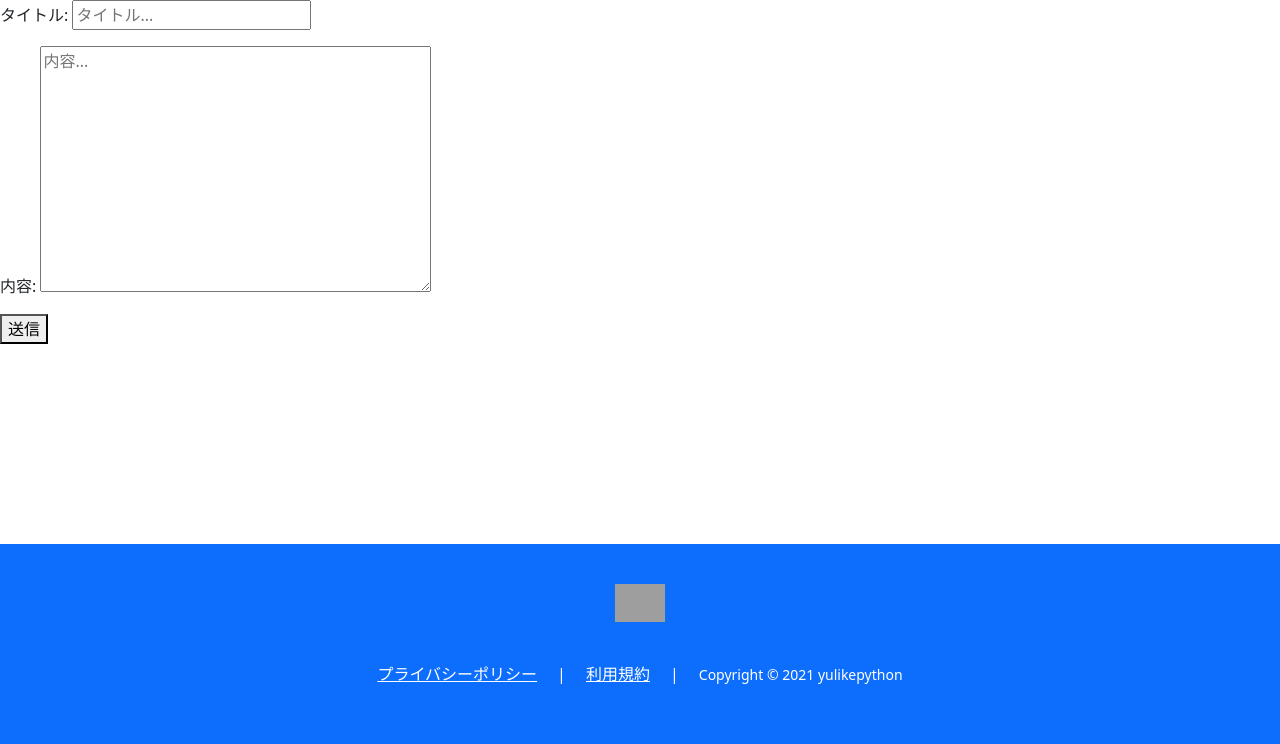
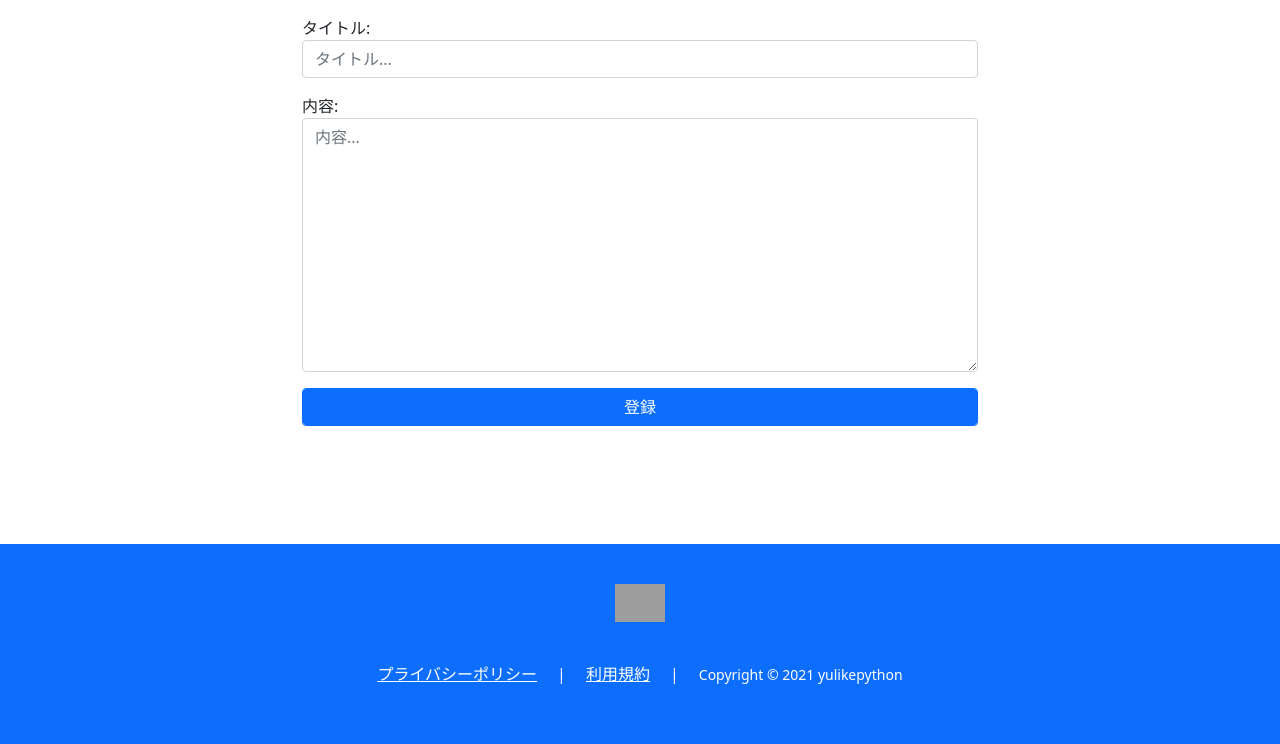
Before and after one commit to yohoo49123/src, a Django app: page /nippo/create/ in a window 1280 px wide. Shown: the part 56-800 px from the top of the page. Run offline with Django 5.2, Linux system fonts and the light colour scheme; grey boxes are pictures that could not be loaded.

Commit message:
20250103formpyにcssを適用動画23

```diff
--- a/src/nippo/forms.py
+++ b/src/nippo/forms.py
@@ -3,3 +3,9 @@ from django import forms
 class NippoFormClass(forms.Form):
     title = forms.CharField(label="タイトル",widget=forms.TextInput(attrs={'placeholder':'タイトル...'}))
     content = forms.CharField(widget=forms.Textarea(attrs={'placeholder':'内容...'}),label="内容")
+
+
+    def __init__(self, *args, **kwargs):
+        for field in self.base_fields.values():
+            field.widget.attrs.update({"class":"form-control"})
+        super().__init__(*args, **kwargs)
--- a/src/nippo/templates/nippo/nippo-form.html
+++ b/src/nippo/templates/nippo/nippo-form.html
@@ -10,8 +10,10 @@
 
 
 {% block content %}
-    <form method="POST">{% csrf_token %}
-        {{ form.as_p }}
-        <button type="submit">送信</button>
+<div class="container my-3" style="max-width:700px;">
+    <form method="POST"> {% csrf_token %}
+    {{ form.as_p }}
+    <button class="form-control btn btn-primary" type="submit">登録</button>
     </form>
+</div>
 {% endblock %}
```
